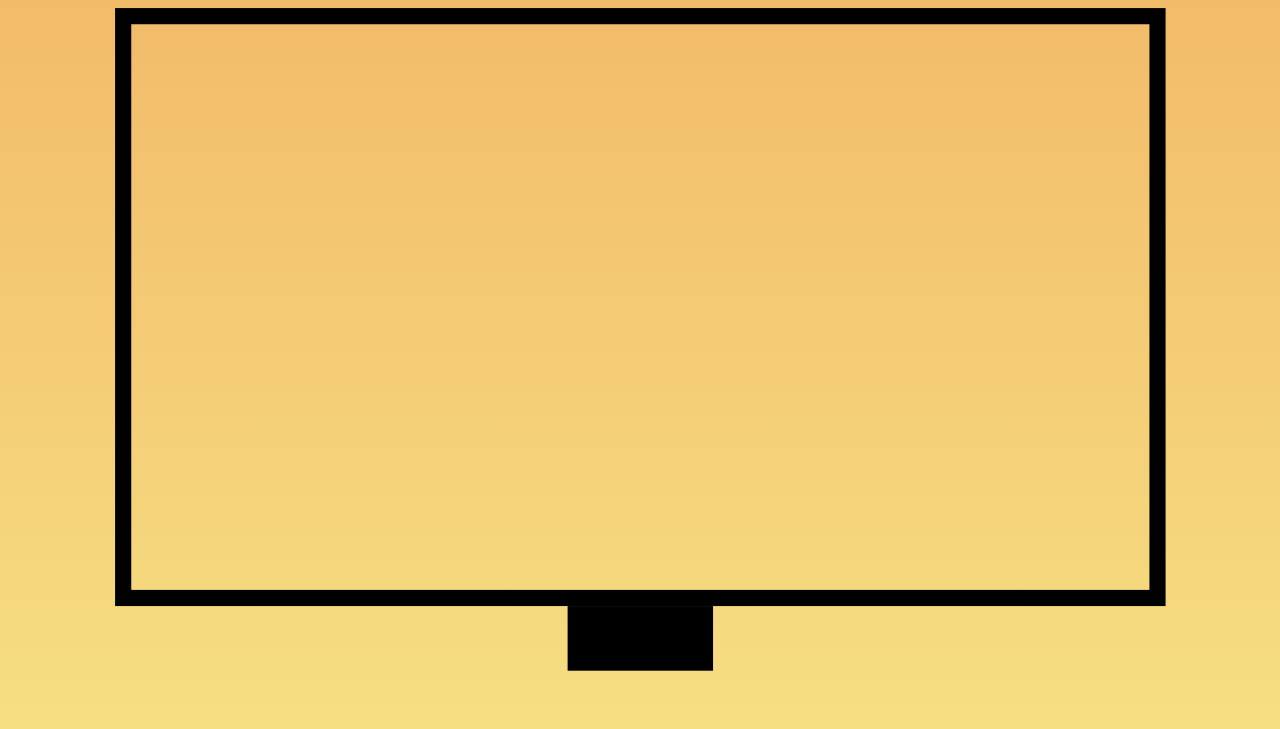
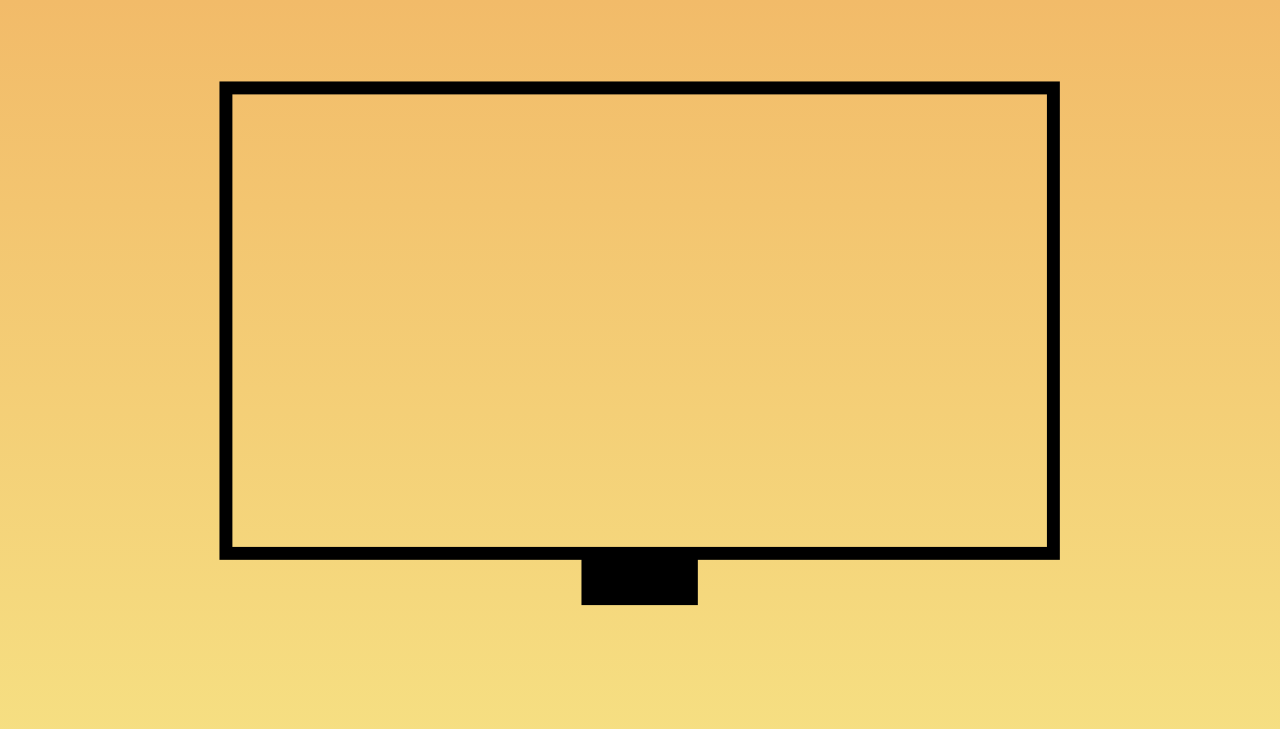
Before and after one commit to dlewisf/cover-letter, a website: page public/index.html in a window 1280 px wide. Shown: the top 729 px of the page. Drawn offline with Linux system fonts and the light colour scheme.

Commit message:
More svg and grid work

```diff
--- a/public/index.html
+++ b/public/index.html
@@ -12,9 +12,9 @@
       <div class="left-side"></div>
       <div class="right-side"></div>
       <div class="main">
-        <svg xmlns="http://www.w3.org/2000/svg" viewBox="0 0 132 100">
+        <svg xmlns="http://www.w3.org/2000/svg" viewBox="0 0 132 100" preserveAspectRatio="xMinYMin">
           <rect x="2" y="2" width="128" height="72" rx="0" fill="none" stroke="#000" stroke-width="2"/>
-          <rect x="57" y="75" width="18" height="8" rx="0" fill="#000" stroke="#000" stroke-width="0"/>
+          <rect x="57" y="74" width="18" height="8" rx="0" fill="#000" stroke="#000" stroke-width="0"/>
         </svg>
       </div>
       <div class="footer">
--- a/public/styles/app.css
+++ b/public/styles/app.css
@@ -14,8 +14,8 @@ body {
   position: absolute;
   width: 100vw;
   height: 100vh;
-  grid-template-rows: 1fr 10fr 1fr;
-  grid-template-columns: 1fr 10fr 1fr;
+  grid-template-rows: 1fr 4fr 1fr;
+  grid-template-columns: 1fr 4fr 1fr;
   grid-template-areas:
   "hd hd hd"
   "ls main rs"
@@ -28,10 +28,9 @@ body {
   grid-area: rs;
 }
 .header {
-  grid-area: hdl;
+  grid-area: hd;
 }
 .main {
-  max-width: 1280px;
   grid-area: main;
 }
 .footer {
```
Also changed, not shown: public/img/monitor.svg (added).
